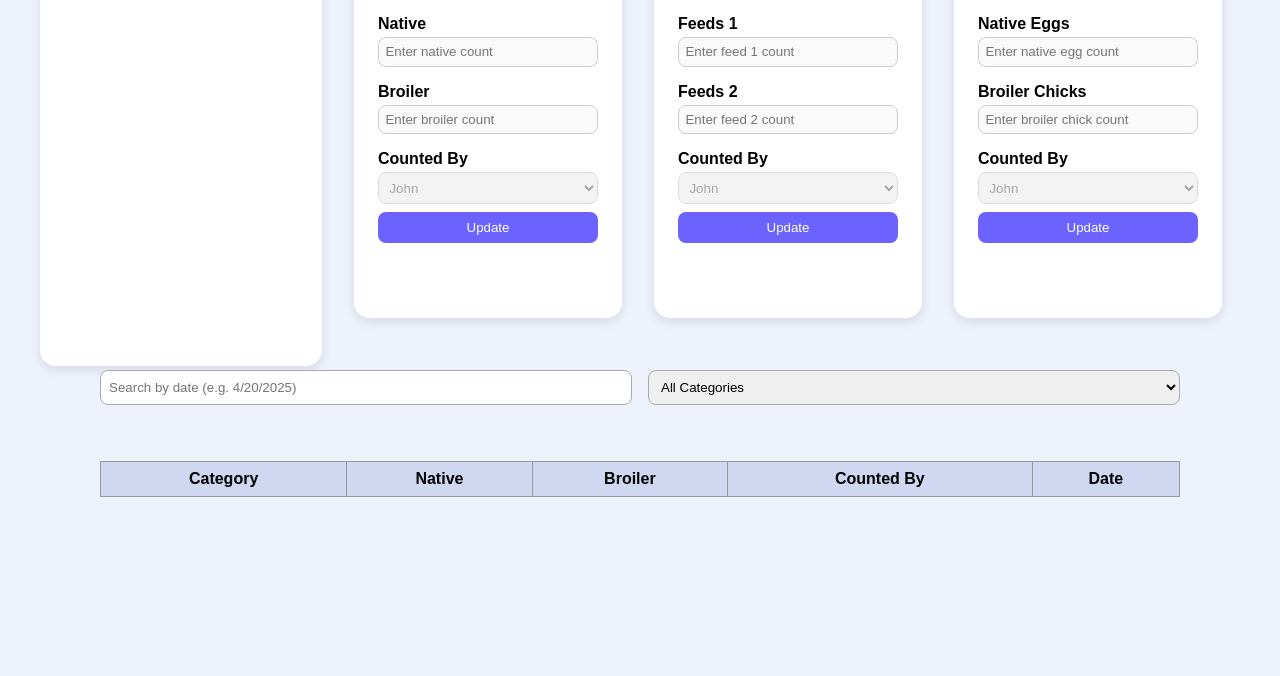
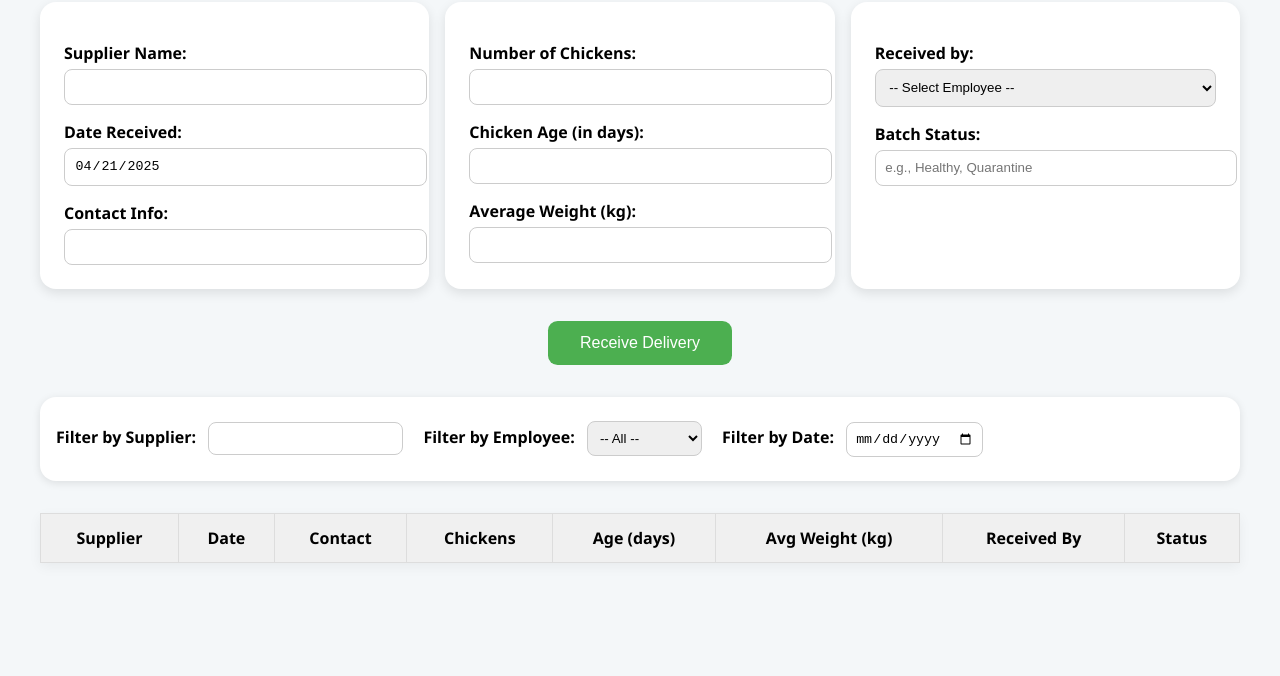
Before and after one commit to saki601/trial, a plain HTML site: page index.html in a window 1280 px wide. Shown: the part 124-800 px from the top of the page. Drawn offline with Linux system fonts and the light colour scheme.

Commit message:
Update index.html

```diff
--- a/index.html
+++ b/index.html
@@ -1,285 +1,258 @@
-]<!DOCTYPE html>
+<!DOCTYPE html>
 <html lang="en">
 <head>
-  <meta charset="UTF-8">
-  <meta name="viewport" content="width=device-width, initial-scale=1.0">
-  <title>Chicken Tracker</title>
+  <meta charset="UTF-8" />
+  <meta name="viewport" content="width=device-width, initial-scale=1.0"/>
+  <title>Receive Chicken Delivery</title>
   <style>
     body {
-      font-family: Arial, sans-serif;
-      background: #eef3fb;
-      display: flex;
-      flex-direction: column;
-      align-items: center;
+      font-family: 'Segoe UI', sans-serif;
+      background-color: #f4f7f9;
       padding: 2rem;
     }
-    .main-wrapper {
+
+    h1 {
+      text-align: center;
+      color: #333;
+    }
+
+    .form-container {
       display: flex;
+      flex-wrap: wrap;
+      gap: 1rem;
+      justify-content: center;
+      margin-bottom: 2rem;
+    }
+
+    .form-card {
+      background: white;
+      padding: 1.5rem;
+      border-radius: 1rem;
+      box-shadow: 0 4px 12px rgba(0,0,0,0.1);
+      flex: 1 1 280px;
+      min-width: 280px;
+    }
+
+    .form-card label {
+      display: block;
+      margin-top: 1rem;
+      font-weight: bold;
+    }
+
+    .form-card input,
+    .form-card select {
       width: 100%;
-      max-width: 1200px;
-      gap: 2rem;
-    }
-    .display-board {
-      width: 250px;
-      background: #ffffff;
-      border-radius: 1rem;
-      padding: 1rem;
-      box-shadow: 0 4px 12px rgba(0,0,0,0.1);
-      height: 400px;
-      overflow-y: auto;
-    }
-    .display-board h3 {
-      margin-bottom: 1rem;
-      text-align: center;
-    }
-    .display-board ul {
-      list-style-type: none;
-      padding: 0;
-    }
-    .display-board li {
-      background-color: #f0f4ff;
-      padding: 0.5rem;
-      margin-bottom: 0.5rem;
+      padding: 0.6rem;
+      margin-top: 0.3rem;
+      border: 1px solid #ccc;
       border-radius: 0.5rem;
     }
-    .container {
-      display: flex;
-      gap: 2rem;
-      margin-bottom: 3rem;
+
+    .submit-btn {
+      margin-top: 1.5rem;
+      padding: 0.8rem 2rem;
+      background-color: #4caf50;
+      color: white;
+      font-size: 1rem;
+      border: none;
+      border-radius: 0.6rem;
+      cursor: pointer;
+      display: block;
+      margin-left: auto;
+      margin-right: auto;
     }
-    .card {
-      background: white;
+
+    .submit-btn:hover {
+      background-color: #388e3c;
+    }
+
+    .filter-container {
+      margin-top: 2rem;
+      background: #ffffff;
+      padding: 1rem;
       border-radius: 1rem;
-      padding: 1.5rem;
-      box-shadow: 0 4px 12px rgba(0,0,0,0.1);
-      width: 220px;
+      box-shadow: 0 2px 8px rgba(0,0,0,0.1);
     }
-    .card h3 {
-      text-align: center;
-      margin-bottom: 1rem;
+
+    .filter-container label {
+      font-weight: bold;
+      margin-right: 0.5rem;
     }
-    label {
-      display: block;
-      margin-top: 0.5rem;
-      font-weight: bold;
-    }
-    select, input {
-      width: 100%;
-      padding: 0.4rem;
-      margin-top: 0.25rem;
-      margin-bottom: 0.5rem;
+
+    .filter-container input,
+    .filter-container select {
+      padding: 0.5rem;
+      margin: 0.5rem 1rem 0.5rem 0;
       border-radius: 0.5rem;
       border: 1px solid #ccc;
     }
-    button {
+
+    table {
       width: 100%;
-      padding: 0.5rem;
-      background-color: #6c63ff;
-      color: white;
-      border: none;
-      border-radius: 0.5rem;
-      cursor: pointer;
-    }
-    button:hover {
-      background-color: #5951db;
-    }
-    table {
-      width: 90%;
       border-collapse: collapse;
       margin-top: 2rem;
+      background: white;
+      box-shadow: 0 4px 12px rgba(0,0,0,0.05);
     }
+
     th, td {
-      border: 1px solid #999;
-      padding: 0.5rem;
+      border: 1px solid #ddd;
+      padding: 0.8rem;
       text-align: center;
     }
+
     th {
-      background-color: #d0d8f1;
+      background-color: #f0f0f0;
     }
-    #searchContainer {
-      margin-bottom: 1rem;
-      width: 90%;
-      display: flex;
-      justify-content: space-between;
-      gap: 1rem;
-    }
-    #searchInput, #categoryFilter {
-      flex: 1;
-      padding: 0.5rem;
-      border-radius: 0.5rem;
-      border: 1px solid #aaa;
+
+    @media (max-width: 768px) {
+      .form-container {
+        flex-direction: column;
+        align-items: center;
+      }
     }
   </style>
 </head>
 <body>
-  <div class="main-wrapper">
-    <div class="display-board">
-      <h3>Latest Updates</h3>
-      <ul id="displayBoardList"></ul>
+
+  <h1>Receive Chicken Delivery</h1>
+
+  <div class="form-container">
+    <div class="form-card">
+      <label for="supplier">Supplier Name:</label>
+      <input type="text" id="supplier" required>
+
+      <label for="date">Date Received:</label>
+      <input type="date" id="date" readonly>
+
+      <label for="contact">Contact Info:</label>
+      <input type="tel" id="contact" required>
     </div>
 
-    <div class="container">
-      <div class="card" id="populationCard">
-        <h3>Population</h3>
-        <label>Native</label>
-        <input type="text" id="populationNative" placeholder="Enter native count" disabled>
-        <label>Broiler</label>
-        <input type="text" id="populationBroiler" placeholder="Enter broiler count" disabled>
-        <label>Counted By</label>
-        <select id="populationBy" disabled>
-          <option value="John">John</option>
-          <option value="Alice">Alice</option>
-          <option value="Bob">Bob</option>
-        </select>
-        <button onclick="toggleEdit('population')" id="populationBtn">Update</button>
-      </div>
+    <div class="form-card">
+      <label for="numChickens">Number of Chickens:</label>
+      <input type="number" id="numChickens" min="1" required>
 
-      <div class="card" id="feedsCard">
-        <h3>Feeds</h3>
-        <label>Feeds 1</label>
-        <input type="text" id="feeds1" placeholder="Enter feed 1 count" disabled>
-        <label>Feeds 2</label>
-        <input type="text" id="feeds2" placeholder="Enter feed 2 count" disabled>
-        <label>Counted By</label>
-        <select id="feedsBy" disabled>
-          <option value="John">John</option>
-          <option value="Alice">Alice</option>
-          <option value="Bob">Bob</option>
-        </select>
-        <button onclick="toggleEdit('feeds')" id="feedsBtn">Update</button>
-      </div>
+      <label for="chickenAge">Chicken Age (in days):</label>
+      <input type="number" id="chickenAge" min="1" required>
 
-      <div class="card" id="eggsChicksCard">
-        <h3>Eggs and Chicks</h3>
-        <label>Native Eggs</label>
-        <input type="text" id="nativeEggs" placeholder="Enter native egg count" disabled>
-        <label>Broiler Chicks</label>
-        <input type="text" id="broilerChicks" placeholder="Enter broiler chick count" disabled>
-        <label>Counted By</label>
-        <select id="eggsChicksBy" disabled>
-          <option value="John">John</option>
-          <option value="Alice">Alice</option>
-          <option value="Bob">Bob</option>
-        </select>
-        <button onclick="toggleEdit('eggsChicks')" id="eggsChicksBtn">Update</button>
-      </div>
+      <label for="weight">Average Weight (kg):</label>
+      <input type="number" step="0.01" id="weight" required>
+    </div>
+
+    <div class="form-card">
+      <label for="employee">Received by:</label>
+      <select id="employee" required>
+        <option value="">-- Select Employee --</option>
+        <option value="Anna Santos">Anna Santos</option>
+        <option value="Mark Reyes">Mark Reyes</option>
+        <option value="Leo Cruz">Leo Cruz</option>
+      </select>
+
+      <label for="status">Batch Status:</label>
+      <input type="text" id="status" placeholder="e.g., Healthy, Quarantine">
     </div>
   </div>
 
-  <div id="searchContainer">
-    <input type="text" id="searchInput" placeholder="Search by date (e.g. 4/20/2025)" onkeyup="filterTable()">
-    <select id="categoryFilter" onchange="filterTable()">
-      <option value="">All Categories</option>
-      <option value="Population">Population</option>
-      <option value="Feeds">Feeds</option>
-      <option value="Eggs and Chicks">Eggs and Chicks</option>
+  <button class="submit-btn" onclick="submitForm()">Receive Delivery</button>
+
+  <!-- Filter section -->
+  <div class="filter-container">
+    <label for="filterSupplier">Filter by Supplier:</label>
+    <input type="text" id="filterSupplier" oninput="filterTable()">
+
+    <label for="filterEmployee">Filter by Employee:</label>
+    <select id="filterEmployee" onchange="filterTable()">
+      <option value="">-- All --</option>
+      <option value="Anna Santos">Anna Santos</option>
+      <option value="Mark Reyes">Mark Reyes</option>
+      <option value="Leo Cruz">Leo Cruz</option>
     </select>
+
+    <label for="filterDate">Filter by Date:</label>
+    <input type="date" id="filterDate" onchange="filterTable()">
   </div>
 
-  <table>
+  <!-- Table -->
+  <table id="deliveryTable">
     <thead>
       <tr>
-        <th>Category</th>
-        <th>Native</th>
-        <th>Broiler</th>
-        <th>Counted By</th>
+        <th>Supplier</th>
         <th>Date</th>
+        <th>Contact</th>
+        <th>Chickens</th>
+        <th>Age (days)</th>
+        <th>Avg Weight (kg)</th>
+        <th>Received By</th>
+        <th>Status</th>
       </tr>
     </thead>
-    <tbody id="dataTable"></tbody>
+    <tbody id="deliveryBody">
+      <!-- Rows will be added dynamically -->
+    </tbody>
   </table>
 
   <script>
-    const latestEntries = {};
+    // Set current date
+    document.getElementById('date').value = new Date().toISOString().split('T')[0];
 
-    function toggleEdit(section) {
-      let native, broiler, by;
+    function submitForm() {
+      const supplier = document.getElementById('supplier').value.trim();
+      const date = document.getElementById('date').value;
+      const contact = document.getElementById('contact').value.trim();
+      const numChickens = parseInt(document.getElementById('numChickens').value);
+      const chickenAge = parseInt(document.getElementById('chickenAge').value);
+      const weight = parseFloat(document.getElementById('weight').value);
+      const employee = document.getElementById('employee').value;
+      const status = document.getElementById('status').value.trim();
 
-      if (section === 'eggsChicks') {
-        native = document.getElementById('nativeEggs');
-        broiler = document.getElementById('broilerChicks');
-        by = document.getElementById('eggsChicksBy');
-      } else {
-        native = document.getElementById(section + 'Native') || document.getElementById(section + '1');
-        broiler = document.getElementById(section + 'Broiler') || document.getElementById(section + '2');
-        by = document.getElementById(section + 'By');
+      if (!supplier || !contact || !numChickens || !chickenAge || !weight || !employee) {
+        alert("Please complete all required fields.");
+        return;
       }
 
-      const btn = document.getElementById(section + 'Btn');
+      if (numChickens <= 0 || chickenAge <= 0) {
+        alert("Chickens and age must be greater than 0.");
+        return;
+      }
 
-      if (btn.innerText === 'Update') {
-        native.disabled = false;
-        broiler.disabled = false;
-        by.disabled = false;
-        btn.innerText = 'Save';
-      } else {
-        const nativeVal = native.value;
-        const broilerVal = broiler.value;
-        const byVal = by.value;
-        const date = new Date().toLocaleDateString();
+      const table = document.getElementById('deliveryBody');
+      const row = table.insertRow();
+      row.insertCell(0).textContent = supplier;
+      row.insertCell(1).textContent = date;
+      row.insertCell(2).textContent = contact;
+      row.insertCell(3).textContent = numChickens;
+      row.insertCell(4).textContent = chickenAge;
+      row.insertCell(5).textContent = weight.toFixed(2);
+      row.insertCell(6).textContent = employee;
+      row.insertCell(7).textContent = status || "N/A";
 
-        if (!nativeVal || !broilerVal || !byVal || !isValidInput(nativeVal) || !isValidInput(broilerVal)) {
-          alert('Please enter valid integers greater than 0 for all fields.');
-          return;
-        }
+      document.querySelectorAll("input, select").forEach(el => {
+        if (el.type !== "date") el.value = "";
+      });
 
-        // Add the new entry to the table
-        const table = document.getElementById('dataTable');
-        const newRow = table.insertRow();
-        newRow.insertCell(0).innerText = section.charAt(0).toUpperCase() + section.slice(1);
-        newRow.insertCell(1).innerText = nativeVal;
-        newRow.insertCell(2).innerText = broilerVal;
-        newRow.insertCell(3).innerText = byVal;
-        newRow.insertCell(4).innerText = date;
-
-        // Update the latestEntries object
-        if (!latestEntries[section] || new Date(latestEntries[section].date) < new Date(date)) {
-          latestEntries[section] = { native: nativeVal, broiler: broilerVal, date };
-          updateDisplayBoard();  // Ensure the display board is updated
-        }
-
-        // Reset input fields and button
-        native.disabled = true;
-        broiler.disabled = true;
-        by.disabled = true;
-        btn.innerText = 'Update';
-
-        native.value = '';
-        broiler.value = '';
-      }
-    }
-
-    function isValidInput(value) {
-      const num = parseInt(value, 10);
-      return Number.isInteger(num) && num > 0;
+      filterTable(); // Refresh filter after new data
     }
 
     function filterTable() {
-      const dateInput = document.getElementById('searchInput').value.toLowerCase();
-      const categoryInput = document.getElementById('categoryFilter').value.toLowerCase();
-      const table = document.getElementById('dataTable');
-      const rows = table.getElementsByTagName('tr');
+      const supplierFilter = document.getElementById('filterSupplier').value.toLowerCase();
+      const employeeFilter = document.getElementById('filterEmployee').value.toLowerCase();
+      const dateFilter = document.getElementById('filterDate').value;
 
-      for (let i = 0; i < rows.length; i++) {
-        const dateText = rows[i].cells[4].textContent.toLowerCase();
-        const categoryText = rows[i].cells[0].textContent.toLowerCase();
+      const rows = document.querySelectorAll('#deliveryBody tr');
+      rows.forEach(row => {
+        const supplier = row.cells[0].textContent.toLowerCase();
+        const date = row.cells[1].textContent;
+        const employee = row.cells[6].textContent.toLowerCase();
 
-        const matchDate = dateText.includes(dateInput);
-        const matchCategory = !categoryInput || categoryText === categoryInput;
+        const matchesSupplier = supplier.includes(supplierFilter);
+        const matchesEmployee = !employeeFilter || employee === employeeFilter;
+        const matchesDate = !dateFilter || date === dateFilter;
 
-        rows[i].style.display = matchDate && matchCategory ? '' : 'none';
-      }
-    }
-
-    function updateDisplayBoard() {
-      const board = document.getElementById('displayBoardList');
-      board.innerHTML = '';
-      for (const [category, data] of Object.entries(latestEntries)) {
-        const li = document.createElement('li');
-        li.textContent = `${category.charAt(0).toUpperCase() + category.slice(1)}: ${data.native}N / ${data.broiler}B on ${data.date}`;
-        board.appendChild(li);
-      }
+        row.style.display = (matchesSupplier && matchesEmployee && matchesDate) ? '' : 'none';
+      });
     }
   </script>
+
 </body>
 </html>
```
